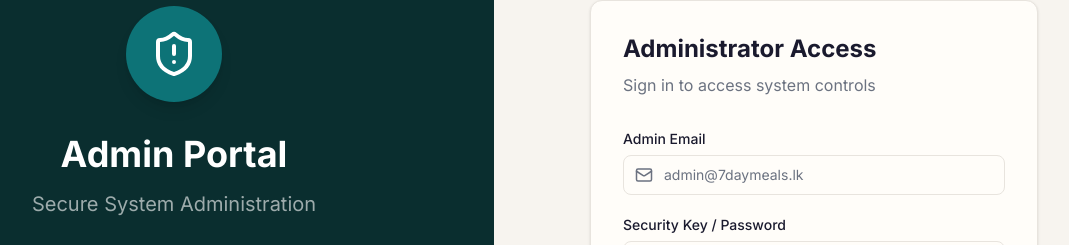
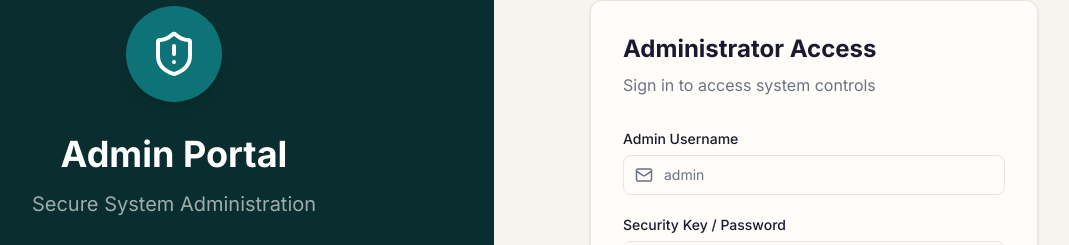
Before and after one commit to xylon-team/7day-meals-staff-frontend, a Next.js app: page /admin-login in a window 1280 px wide. Shown: the part 153-398 px from the top of the page, without its empty margins (146-1215 px from the left). Built offline with nearby package versions, Linux system fonts and the light colour scheme.

Commit message:
feat: implement user authentication state store and admin login page shell

```diff
--- a/app/store.ts
+++ b/app/store.ts
@@ -4,7 +4,7 @@ import { persist, createJSONStorage } from 'zustand/middleware'
 export type Role = string
 
 export interface User {
-  email: string
+  username: string
   name: string
   role: Role
   accessToken?: string
@@ -41,7 +41,7 @@ export interface UserItem {
 
 interface StoreState {
   user: User | null
-  login: (email: string, role: string, accessToken?: string) => void
+  login: (username: string, role: string, accessToken?: string) => void
   logout: () => void
   permissions: PermissionsMapping
   updateRolePermissions: (role: Role, permissions: RolePermissions) => void
@@ -168,10 +168,10 @@ export const useStore = create<StoreState>()(
       permissions: defaultPermissions,
       rolesList: defaultRoles,
       usersList: defaultUsers,
-      login: (email: string, role: string, accessToken?: string) =>
+      login: (username: string, role: string, accessToken?: string) =>
         set({
           user: {
-            email,
+            username,
             name:
               role === 'Admin'
                 ? 'Admin User'
--- a/pages/admin-login/page.tsx
+++ b/pages/admin-login/page.tsx
@@ -22,7 +22,7 @@ import { useStore } from '@/app/store'
 export function AdminLogin() {
   const router = useRouter()
   const { login } = useStore()
-  const [email, setEmail] = useState('')
+  const [username, setUsername] = useState('')
   const [password, setPassword] = useState('')
   const [showPassword, setShowPassword] = useState(false)
   const [error, setError] = useState('')
@@ -40,7 +40,7 @@ export function AdminLogin() {
         headers: {
           'Content-Type': 'application/json',
         },
-        body: JSON.stringify({ email, password }),
+        body: JSON.stringify({ admin_username: username, admin_password: password }),
       })
 
       if (!response.ok) {
@@ -50,7 +50,7 @@ export function AdminLogin() {
       const data = await response.json()
 
       if (data.access_token) {
-        login(email, 'Admin', data.access_token)
+        login(username, 'Admin', data.access_token)
         router.push('/dashboard')
       } else {
         throw new Error('Access Denied. Invalid administrator credentials.')
@@ -63,7 +63,7 @@ export function AdminLogin() {
   }
 
   const fillCredentials = () => {
-    setEmail('admin@7daymeals.lk')
+    setUsername('admin')
     setPassword('Admin@7DM2024')
   }
 
@@ -129,13 +129,13 @@ export function AdminLogin() {
           <form onSubmit={handleLogin} className="space-y-5">
             <div>
               <label className="block text-sm font-medium text-ink mb-1.5">
-                Admin Email
+                Admin Username
               </label>
               <Input
-                type="email"
-                placeholder="admin@7daymeals.lk"
-                value={email}
-                onChange={(e: React.ChangeEvent<HTMLInputElement>) => setEmail(e.target.value)}
+                type="text"
+                placeholder="admin"
+                value={username}
+                onChange={(e: React.ChangeEvent<HTMLInputElement>) => setUsername(e.target.value)}
                 icon={<Mail size={18} />}
                 required
               />
```
